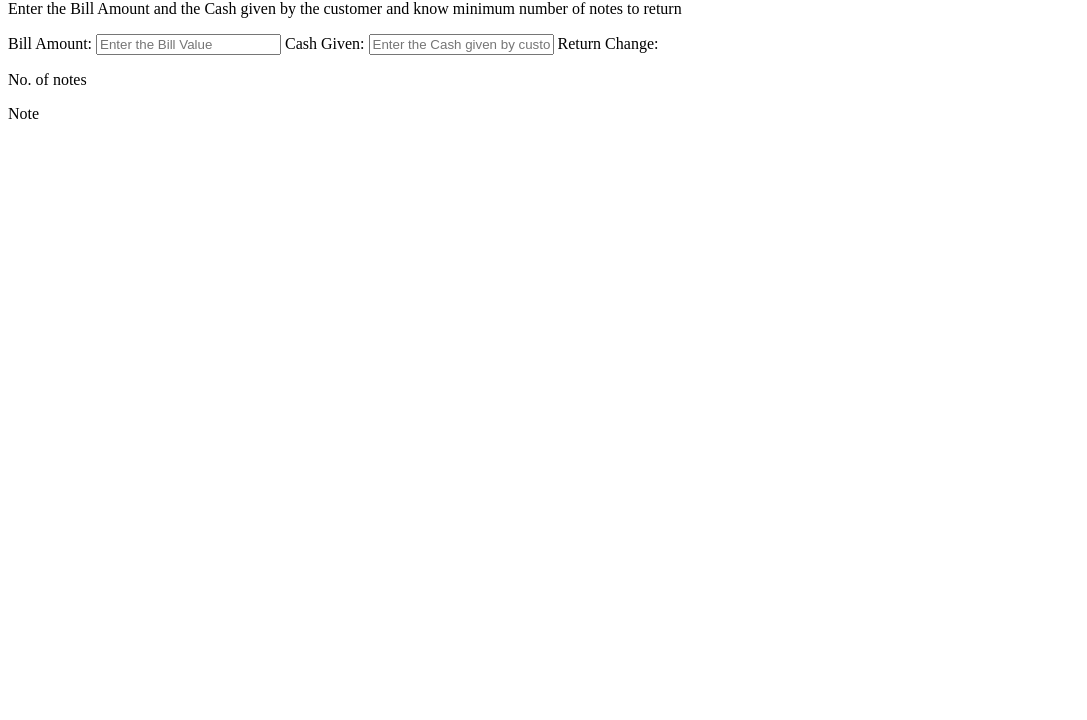
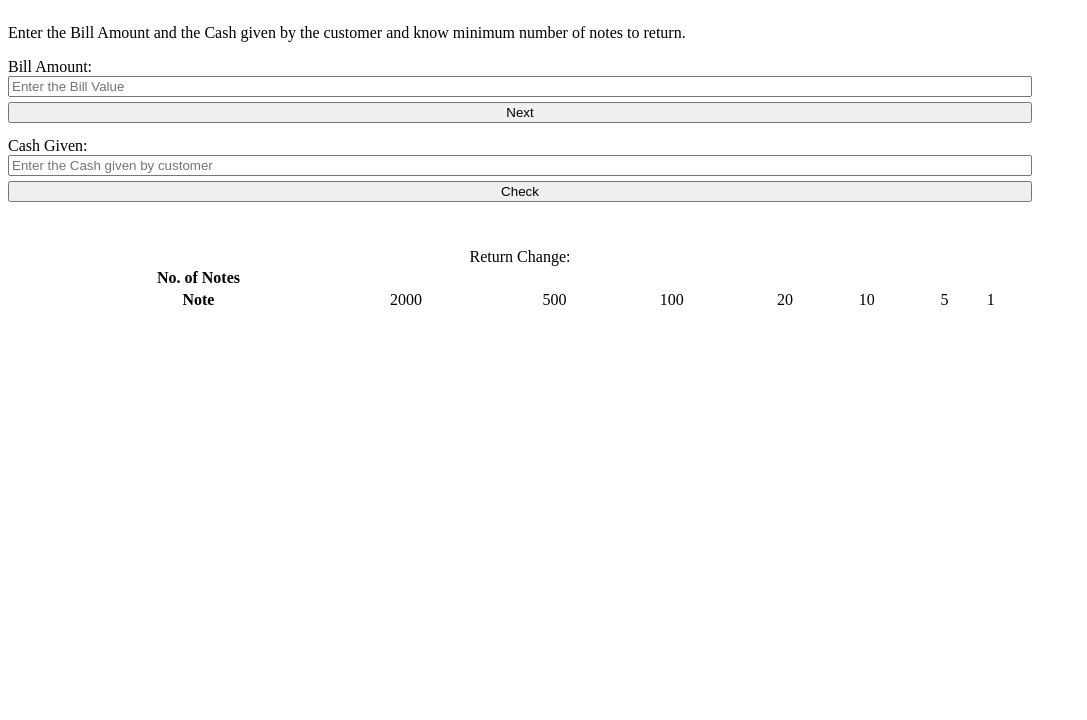
Before and after one commit to abhijeetekad/cash-register-1, a plain HTML site: page index.html in a window 1280 px wide. Shown: the part 80-800 px from the top of the page, without its empty margins (0-1087 px from the left). Drawn offline with Linux system fonts and the light colour scheme.

Commit message:
added styles.css and app.js

```diff
--- /dev/null
+++ b/app.js
@@ -0,0 +1,9 @@
+const billAmount = document.querySelector('#bill-amount');
+const nextBtn = document.querySelector('#next-btn');
+const cashGiven = document.querySelector('#cash-given');
+const checkBtn = document.querySelector('#check-btn');
+const errorMsg = document.querySelector('#error-messagge');
+
+checkBtn.addEventListener("click", function clickHandler() {
+    console.log("clicked on check")
+})
--- a/index.html
+++ b/index.html
@@ -5,16 +5,49 @@
     <meta http-equiv="X-UA-Compatible" content="IE=edge">
     <meta name="viewport" content="width=device-width, initial-scale=1.0">
     <title>Cash Register</title>
+    <link href="styles.css" rel="stylesheet"/>
 </head>
 <body>
-    <h1>Cash Register Manager</h1>
-    <p id="description">Enter the Bill Amount and the Cash given by the customer and know minimum number of notes to return</p>
+    <div class="container">
+        <h1>Cash Register Manager</h1>
+    <p id="description">Enter the Bill Amount and the Cash given by the customer and know minimum number of notes to return.</p>
     <label>Bill Amount:</label>
     <input id="bill-amount" placeholder="Enter the Bill Value"></input>
+
+    <button id="next-btn">Next</button>
+
     <label>Cash Given:</label>
     <input id="cash-given" placeholder="Enter the Cash given by customer"></input>
-    <label>Return Change:</label>
-    <p>No. of notes</p>
-    <p>Note</p>
+
+    <button id="check-btn">Check</button>
+
+    <p id="error-message"></p>
+
+    <table>
+        <caption>Return Change:</caption>
+    <tr>
+        <th>No. of Notes</th>
+        <td class="no-of-notes"></td>
+        <td class="no-of-notes"></td>
+        <td class="no-of-notes"></td>
+        <td class="no-of-notes"></td>
+        <td class="no-of-notes"></td>
+        <td class="no-of-notes"></td>
+        <td class="no-of-notes"></td>
+    </tr>
+    <tr>
+        <th>Note</th>
+        <td>2000</td>
+        <td>500</td>
+        <td>100</td>
+        <td>20</td>
+        <td>10</td>
+        <td>5</td>
+        <td>1</td>
+    </tr>
+    </table>
+</div>
+
 </body>
+    <script src="./app.js"></script>
 </html>
--- /dev/null
+++ b/styles.css
@@ -0,0 +1,13 @@
+*{
+
+}
+
+.container{
+    display: flex;
+    flex-direction: column;
+    width: 80vw;
+}
+
+button {
+    margin: 0.3rem 0 0.9rem;
+}
```
